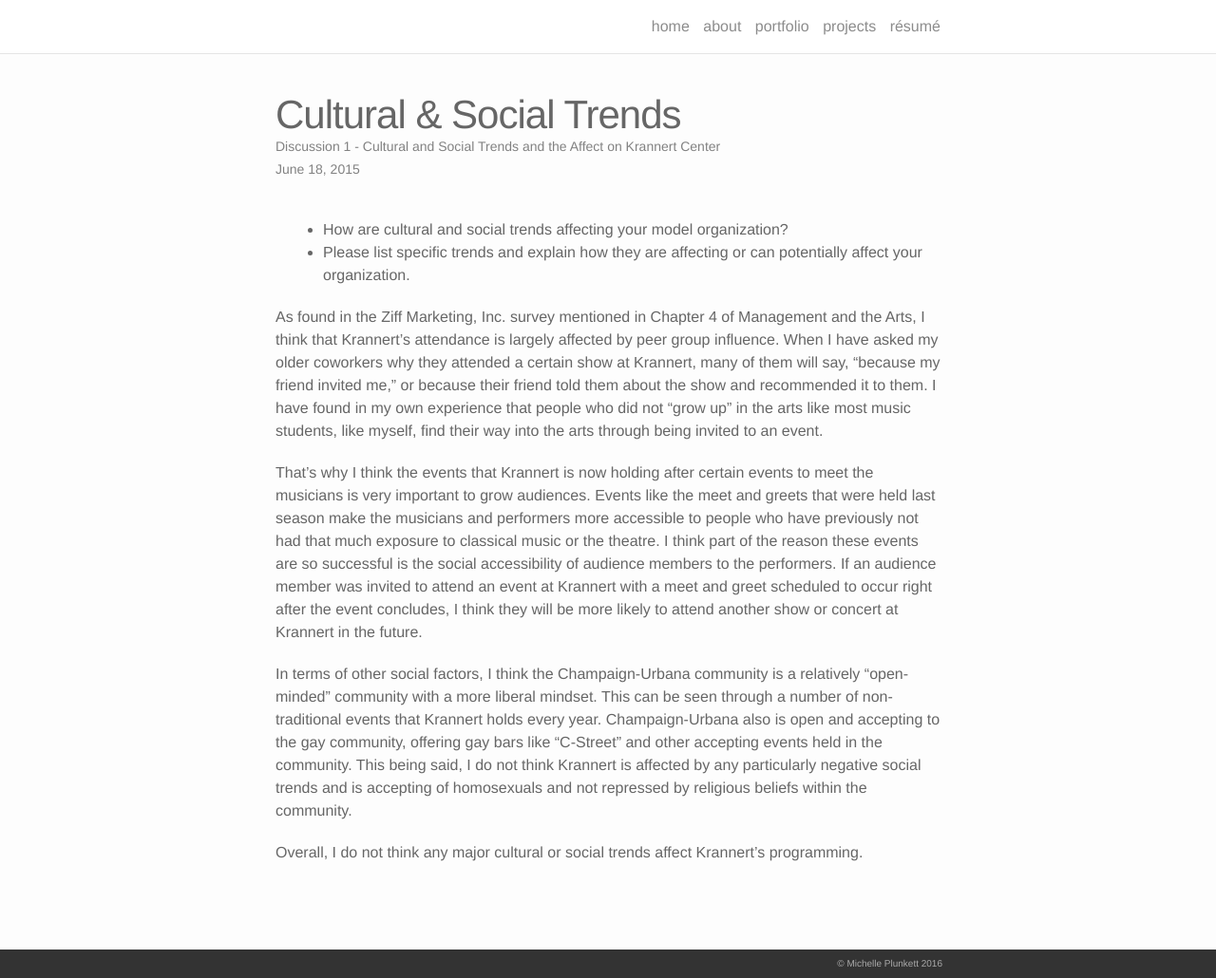
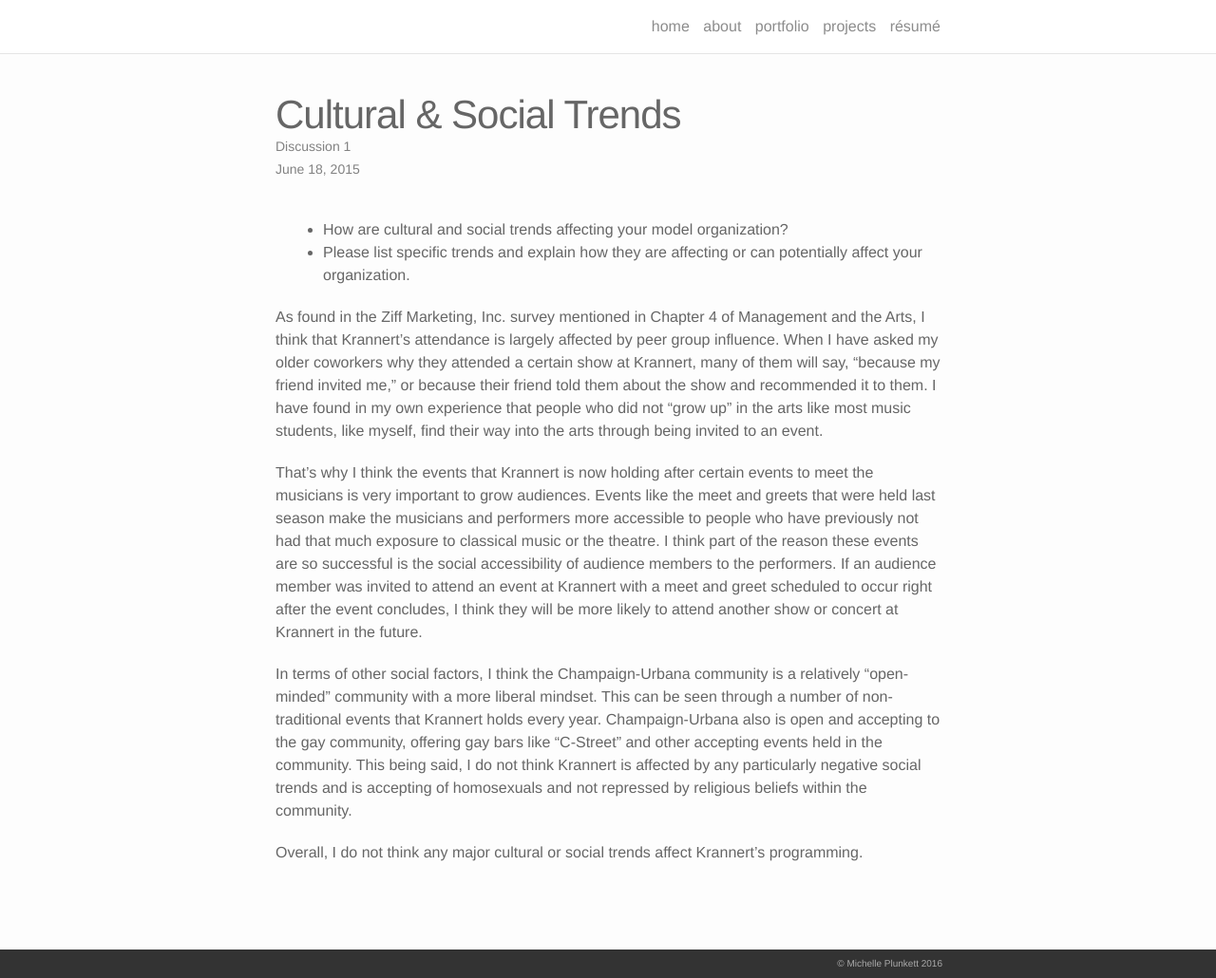
Before and after one commit to michelleplunkett/michelleplunkett.github.io, a Jekyll site: the page built from _portfolio/Discussion_1.markdown, in a window 1280 px wide and 1030 px high. Shown: the whole window at 95% size. Built offline with Jekyll 4.4.1, drawn with Linux system fonts in a browser that asks for light colours; nearby versions of some CDN libraries.

Commit message:
update description

```diff
--- a/_portfolio/Discussion_1.markdown
+++ b/_portfolio/Discussion_1.markdown
@@ -1,7 +1,7 @@
 ---
 layout: post
 title: Cultural & Social Trends
-description: Discussion 1 - Cultural and Social Trends and the Affect on Krannert Center
+description: Discussion 1
 date: 2015-06-18
 ---
 
```
